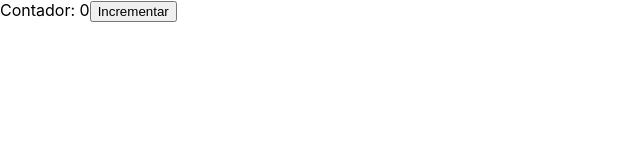
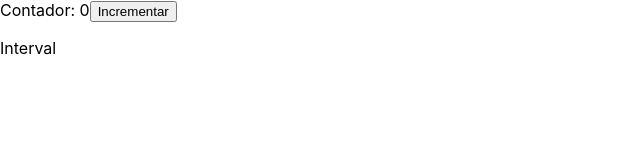
Before and after one commit to alonso1298/comoponentes-funcionales, a React (Create React App) app: page / in a window 1280 px wide. Shown: the top 160 px of the page, without its empty margins (0-640 px from the left). Built offline with nearby package versions, Linux system fonts and the light colour scheme.

Commit message:
useEffect - desuscribirse

```diff
--- a/src/App.js
+++ b/src/App.js
@@ -8,6 +8,16 @@
 
     return [contador, incrementar]
 }
+
+const Interval = ({contador}) => {
+    useEffect(() => {
+        const i =setInterval(() => console.log(contador), 1000);
+        return () => clearInterval(i)
+    }, [contador]);
+    return (
+        <p>Interval</p>
+    )
+}
 const App = () => {
     const [contador, incrementar] = useContador(0);
     useEffect(() => {
@@ -17,6 +27,7 @@
         <div>
             Contador: {contador}
             <button onClick={incrementar} >Incrementar</button>
+            <Interval contador={contador}/>
         </div>
     )
 }
```
